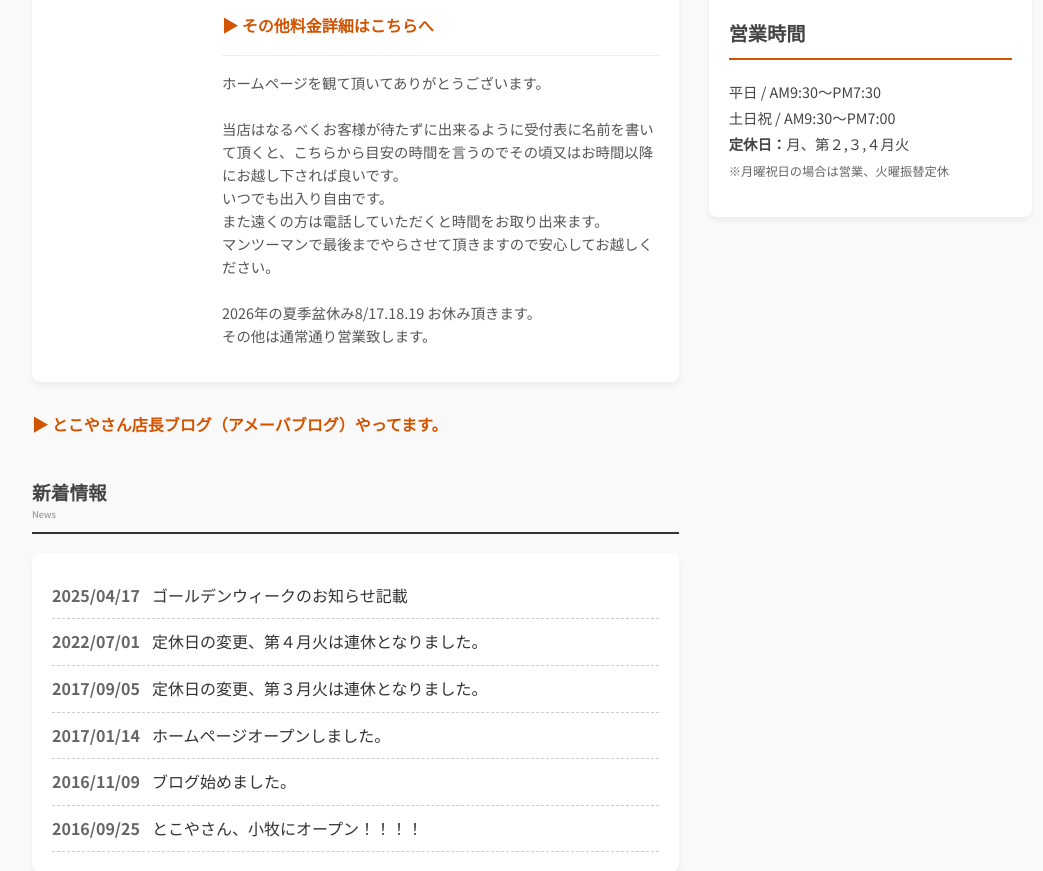
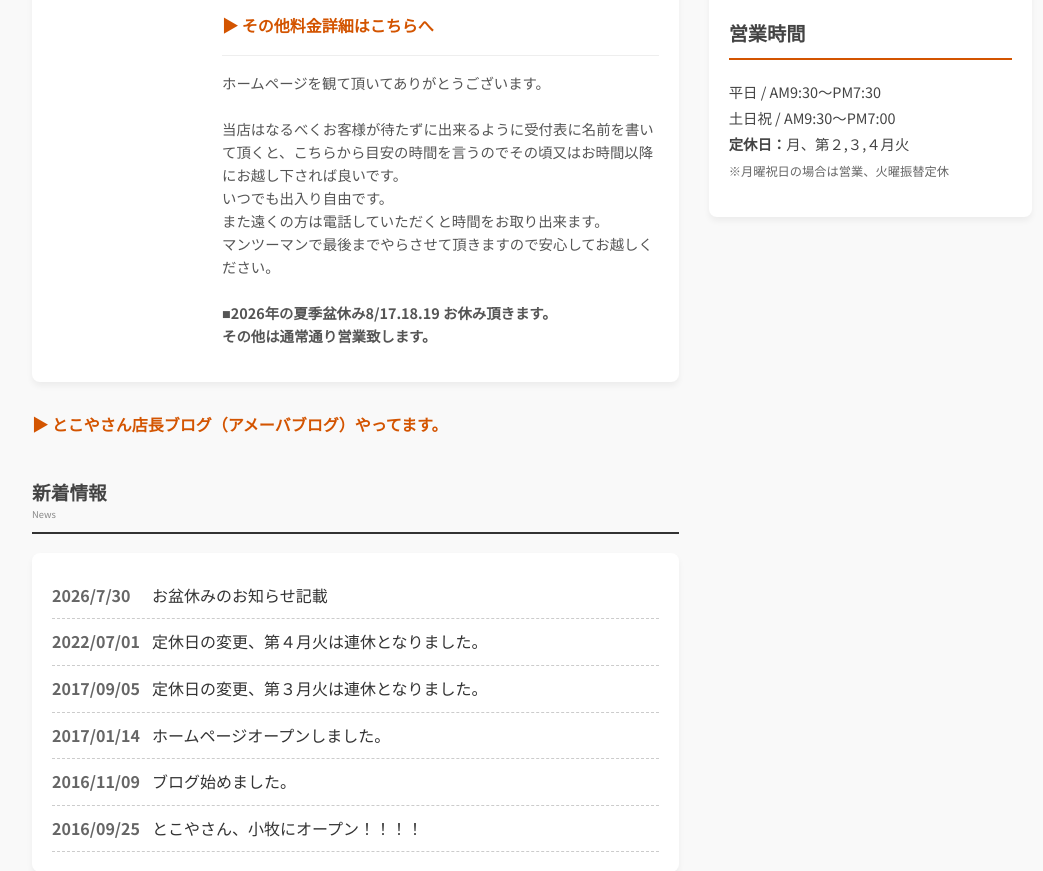
Before and after one commit to toshi77778/tokoya-san, a plain HTML site: page index.html in a window 1280 px wide. Shown: the part 874-1745 px from the top of the page, without its empty margins (108-1151 px from the left). Drawn offline with Linux system fonts and the light colour scheme.

Commit message:
お盆休み修正

```diff
--- a/index.html
+++ b/index.html
@@ -407,8 +407,8 @@
               いつでも出入り自由です。<br>
               また遠くの方は電話していただくと時間をお取り出来ます。<br>
               マンツーマンで最後までやらさせて頂きますので安心してお越しください。<BR><BR>
-              2026年の夏季盆休み8/17.18.19 お休み頂きます。<BR>
-              その他は通常通り営業致します。
+              <B>■2026年の夏季盆休み8/17.18.19 お休み頂きます。<BR>
+              その他は通常通り営業致します。</B>
             </p>
           </div>
         </div>
@@ -423,8 +423,8 @@
         <h3>新着情報<span>News</span></h3>
         <div class="news-list">
           <dl>
-            <dt>2025/04/17</dt>
-            <dd><a href="#">ゴールデンウィークのお知らせ記載</a></dd>
+            <dt>2026/7/30</dt>
+            <dd><a href="#">お盆休みのお知らせ記載</a></dd>
           </dl>
           <dl>
             <dt>2022/07/01</dt>
```
